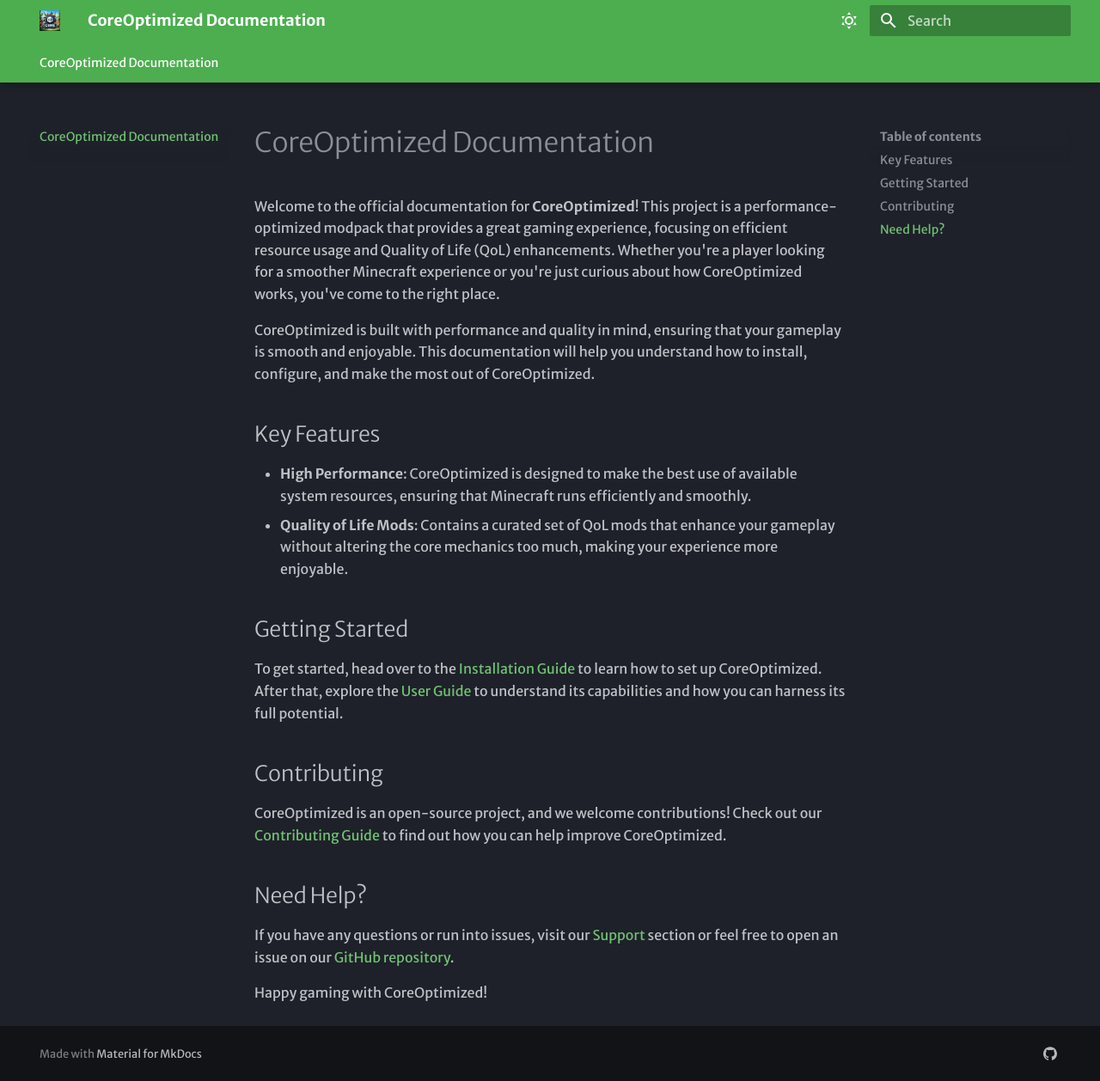
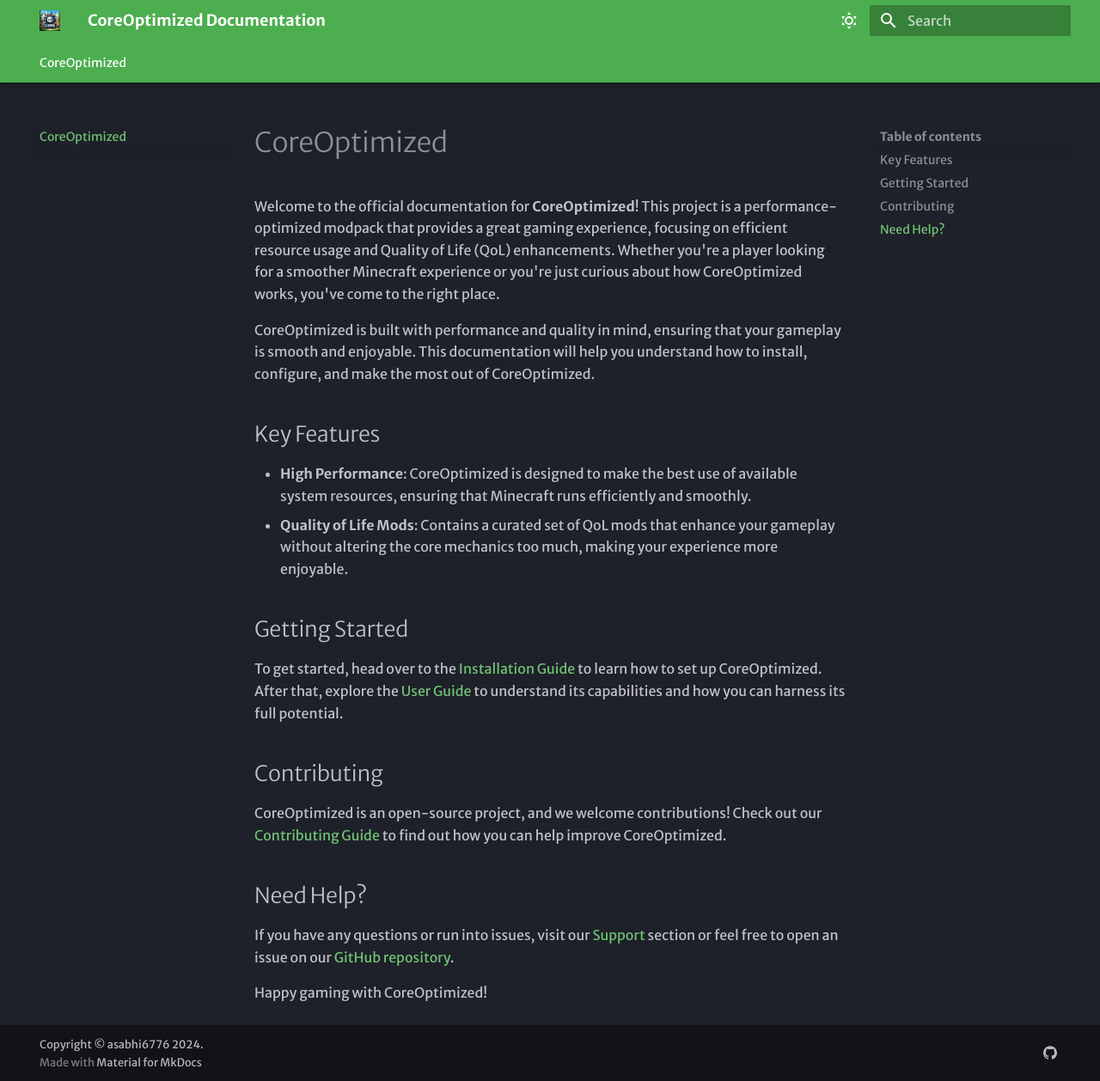
Before and after one commit to asabhi6776/CoreOptimized, an MkDocs documentation site: the page built from docs/index.md, in a window 1280 px wide and 1258 px high. Shown: the whole window at 86% size. Built offline with MkDocs 1.6.1 and Material for MkDocs 9.7.7, drawn with Linux system fonts in a browser that asks for light colours; some web fonts are replaced.

Commit message:
docs update

```diff
--- a/docs/index.md
+++ b/docs/index.md
@@ -1,4 +1,4 @@
-# CoreOptimized Documentation
+# CoreOptimized
 
 Welcome to the official documentation for **CoreOptimized**! This project is a performance-optimized modpack that provides a great gaming experience, focusing on efficient resource usage and Quality of Life (QoL) enhancements. Whether you're a player looking for a smoother Minecraft experience or you're just curious about how CoreOptimized works, you've come to the right place.
 
--- a/mkdocs.yml
+++ b/mkdocs.yml
@@ -56,6 +56,8 @@ markdown_extensions:
   - pymdownx.details
   - pymdownx.superfences
 
+copyright: Copyright &copy; asabhi6776 2024.
+
 extra:
   social:
     - icon: simple/github
```
